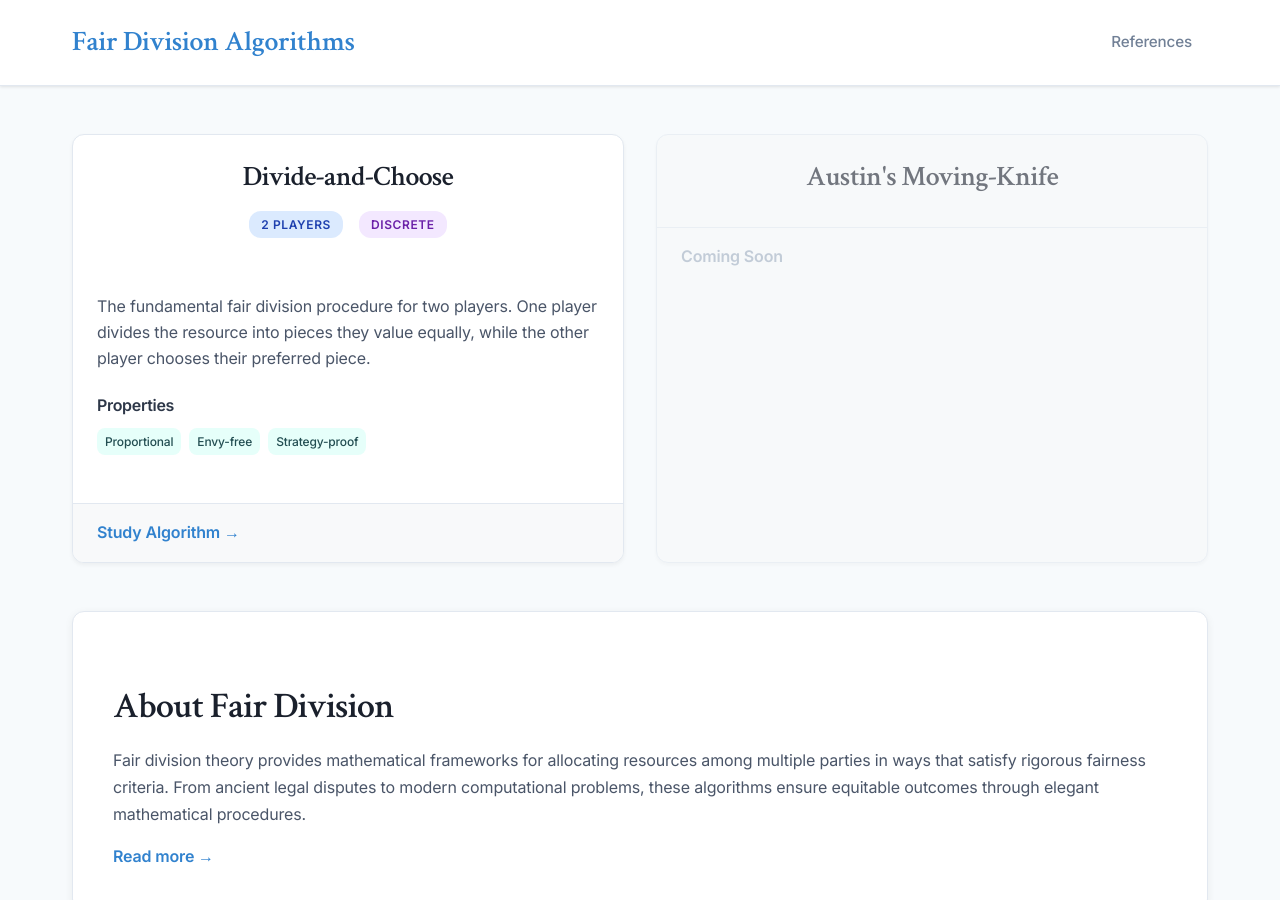
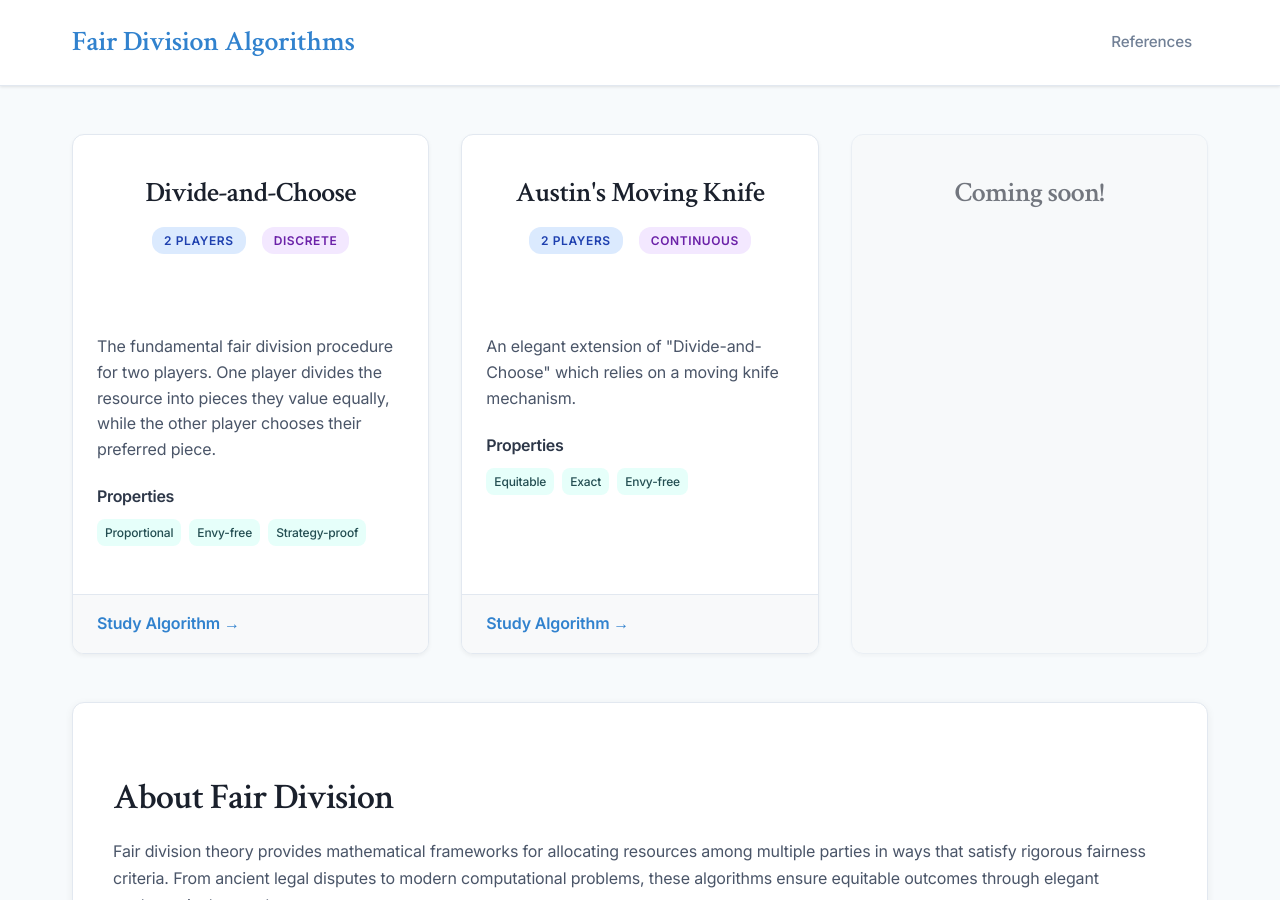
Before and after one commit to amaan-19/fair-division-exercises, a Jekyll site: the page built from index.md, in a window 1280 px wide and 900 px high. Built offline with Jekyll 4.4.1, drawn with Linux system fonts in a browser that asks for light colours; our own code applies the rules of GitHub Pages for plain Markdown files.

Commit message:
begun austins

```diff
--- a/assets/main.css
+++ b/assets/main.css
@@ -289,6 +289,7 @@ blockquote {
     grid-template-columns: repeat(auto-fit, minmax(350px, 1fr));
     gap: 2rem;
     margin: 2rem 0;
+    align-items: stretch;
 }
 
 /* Algorithm Card */
@@ -299,6 +300,8 @@ blockquote {
     overflow: hidden;
     transition: all 0.3s ease;
     box-shadow: 0 2px 4px rgba(0, 0, 0, 0.05);
+    display: flex;
+    flex-direction: column;
 }
 
     .algorithm-card:hover:not(.coming-soon) {
@@ -353,6 +356,9 @@ blockquote {
 /* Algorithm Content */
 .algorithm-content {
     padding: 1.5rem;
+    flex: 1;
+    display: flex;
+    flex-direction: column;
 }
 
 .algorithm-description {
@@ -406,6 +412,7 @@ blockquote {
     padding: 1rem 1.5rem;
     background: #f8f9fa;
     border-top: 1px solid #e2e8f0;
+    margin-top: auto;
 }
 
 .algorithm-link {
--- a/index.md
+++ b/index.md
@@ -5,6 +5,7 @@ title: Fair Division Algorithms
 
 <div class="algorithms-section">
   <div class="algorithm-grid">
+
     <!-- Divide-and-Choose Algorithm Card -->
     <div class="algorithm-card">
       <div class="algorithm-header">
@@ -14,10 +15,8 @@ title: Fair Division Algorithms
           <span class="type-badge">Discrete</span>
         </div>
       </div>
-
       <div class="algorithm-content">
         <p class="algorithm-description">The fundamental fair division procedure for two players. One player divides the resource into pieces they value equally, while the other player chooses their preferred piece.</p>
-
         <div class="algorithm-properties">
           <h4>Properties</h4>
           <div class="property-tags">
@@ -27,19 +26,40 @@ title: Fair Division Algorithms
           </div>
         </div>
       </div>
-
       <div class="algorithm-footer">
         <a href="{{ '/algorithms/divide-and-choose/' | relative_url }}" class="algorithm-link">Study Algorithm →</a>
+      </div>
+    </div>
+
+    <!-- Austin's Moving Knife Algorithm Card -->
+    <div class="algorithm-card">
+      <div class="algorithm-header">
+        <h3 class="algorithm-title">Austin's Moving Knife</h3>
+        <div class="algorithm-meta">
+          <span class="players-badge">2 Players</span>
+          <span class="type-badge">Continuous</span>
+        </div>
+      </div>
+      <div class="algorithm-content">
+        <p class="algorithm-description"> An elegant extension of "Divide-and-Choose" which relies on a moving knife mechanism. </p>
+        <div class="algorithm-properties">
+          <h4>Properties</h4>
+          <div class="property-tags">
+            <span class="property-tag">Equitable</span>
+            <span class="property-tag">Exact</span>
+            <span class="property-tag">Envy-free</span>
+          </div>
+        </div>
+      </div>
+      <div class="algorithm-footer">
+        <a href="{{ '/algorithms/austins-moving-knife/' | relative_url }}" class="algorithm-link">Study Algorithm →</a>
       </div>
     </div>
 
     <!-- Placeholder for future algorithms -->
     <div class="algorithm-card coming-soon">
       <div class="algorithm-header">
-        <h3 class="algorithm-title">Austin's Moving-Knife</h3>
-      </div>
-      <div class="algorithm-footer">
-        <span class="algorithm-link disabled">Coming Soon</span>
+        <h3 class="algorithm-title">Coming soon!</h3>
       </div>
     </div>
   </div>
```
Also changed, not shown: algorithms/austins-moving-knife.md (added, +57 -0 lines), algorithms/divide-and-choose.md (+1 -1 lines).
